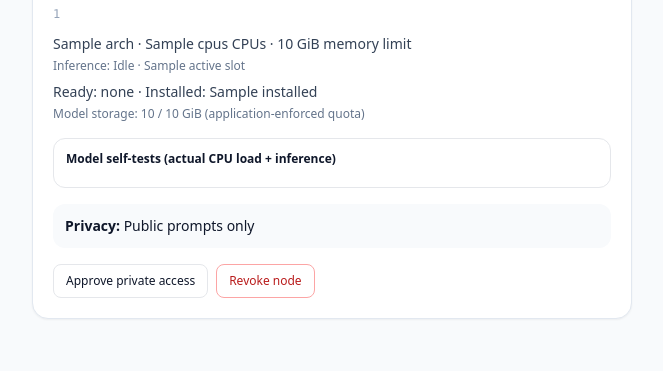
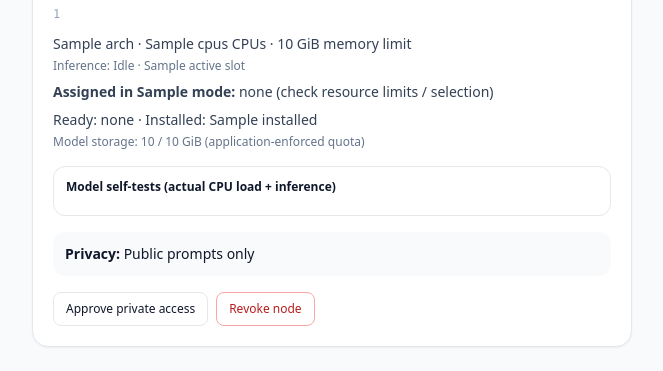
Before and after one commit to LukaCek/simple-AIproxy, a Python web app: template templates/compute_nodes.html in a window 1280 px wide. Shown: the part 722-1093 px from the top of the page, without its empty margins (0-663 px from the left). Before the commit the page ends 1041 px from the top, so only its background shows below. Run offline with Jinja, Linux system fonts and the light colour scheme; the template is opened without the code that fills it: most values are stand-ins (such as "Sample title", 1, 10 or a date in 2020); some libraries are stand-ins or nearby versions.

Commit message:
feat(ui): distinguish global approval and actual worker model assignment

```diff
--- a/templates/compute_nodes.html
+++ b/templates/compute_nodes.html
@@ -56,6 +56,11 @@
       <p data-node-busy class="mt-1 text-xs text-slate-500">
         Inference: {{ 'Busy' if node.models.get('busy') else 'Idle' }} ·
         {{ node.models.get('running_tasks', 0) }} active slot
+      </p>
+      <p class="mt-2 text-sm text-slate-700">
+        <strong>Assigned in {{ placement_mode }} mode:</strong>
+        {% set assigned = assignments.get(node.id, []) %}
+        {{ assigned | join(', ') if assigned else 'none (check resource limits / selection)' }}
       </p>
       <p data-node-models class="mt-2 text-sm text-slate-700">
         Ready: {{ node.models.get('active') if node.models.get('ready') else 'none' }}
```
